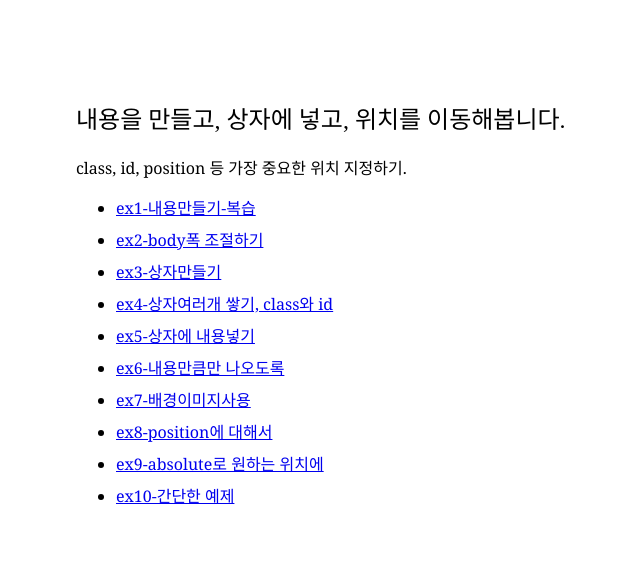
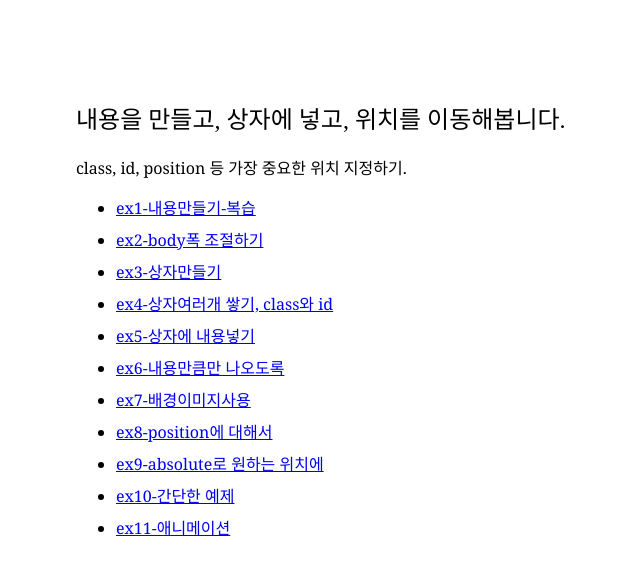
Before and after one commit to Suji-Kim/180327-html-basic, a plain HTML site: page index.html in a window 1280 px wide. Shown: the whole page, without its empty margins (24-664 px from the left). Drawn offline with Linux system fonts and the light colour scheme.

Commit message:
Update index.html

```diff
--- a/index.html
+++ b/index.html
@@ -26,5 +26,6 @@
     <li><a href="./ex8/index.html" target="_blank">ex8-position에 대해서</a></li>
     <li><a href="./ex9/index.html" target="_blank">ex9-absolute로 원하는 위치에</a></li>
     <li><a href="./ex10/index.html" target="_blank">ex10-간단한 예제</a></li>
+    <li><a href="./ex11/index.html" target="_blank">ex11-애니메이션</a></li>
   </ul>
 </body>
```
